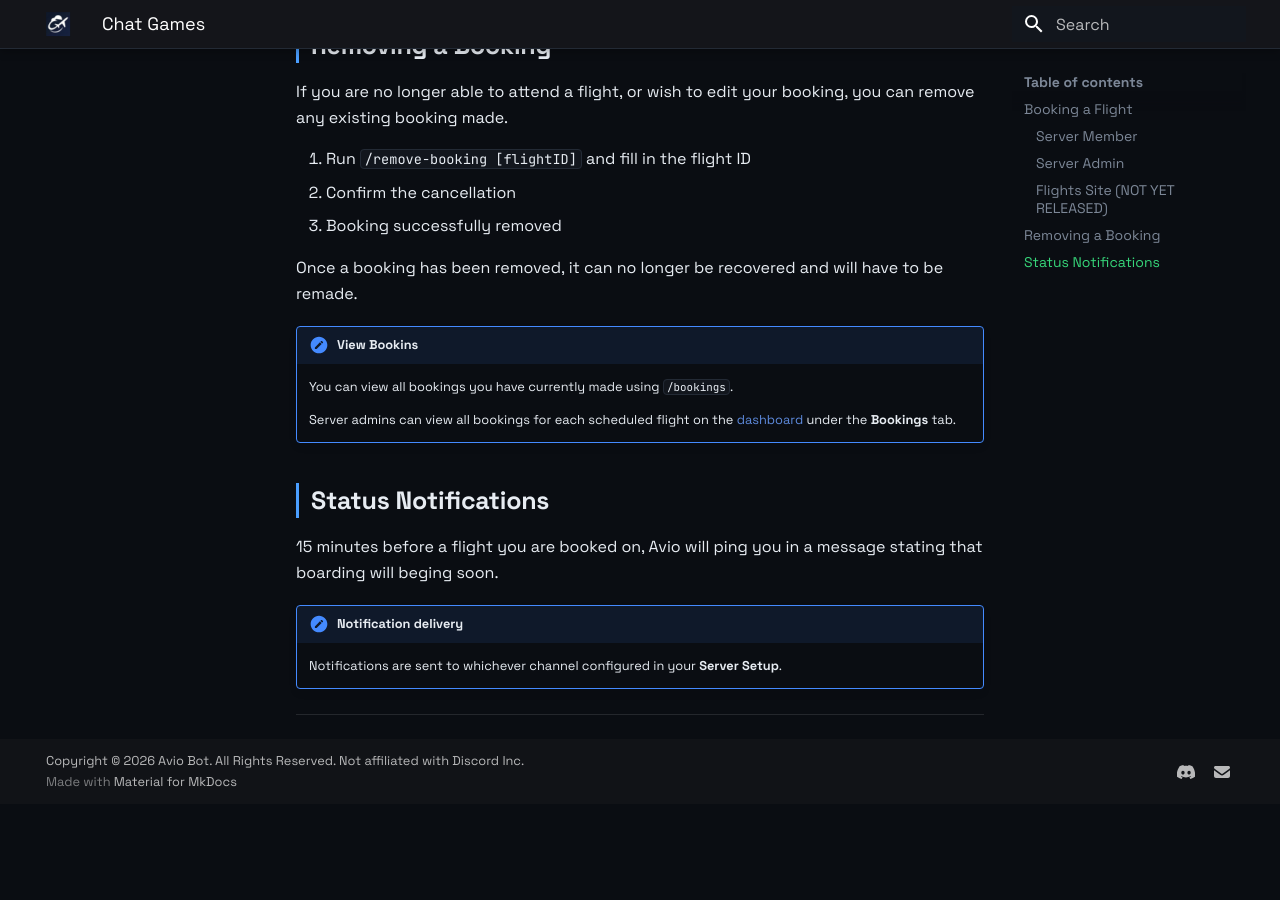
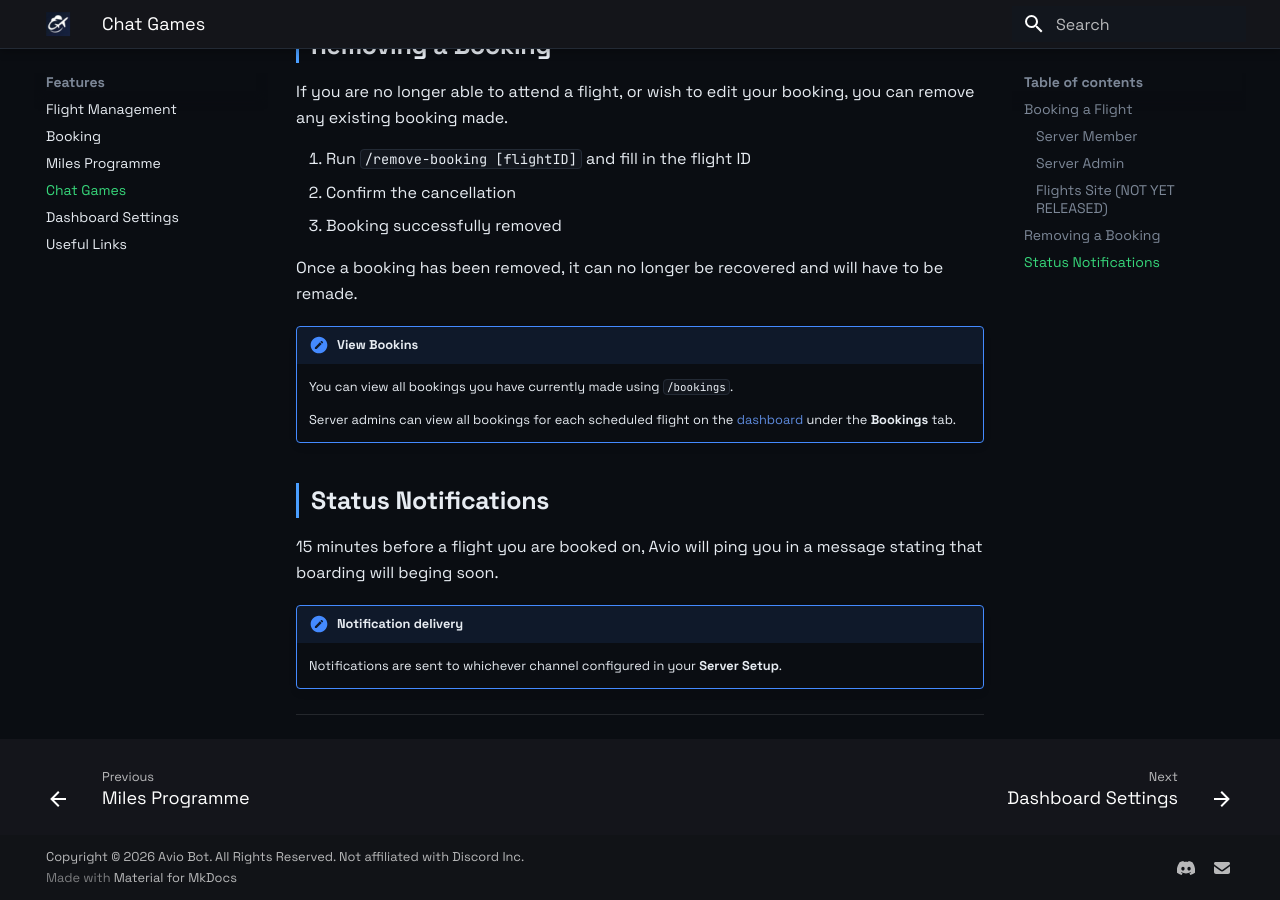
Before and after one commit to fudgemss/avio-wiki, an MkDocs documentation site: the page built from docs/features/chatgames.md, in a window 1280 px wide and 900 px high, scrolled down 1105 px. Built offline with MkDocs 1.6.1 and Material for MkDocs 9.7.7, drawn with Linux system fonts in a browser that asks for light colours; before the commit the page ends 1909 px from its top, so only the background shows below that.

Commit message:
Update mkdocs.yml

```diff
--- a/mkdocs.yml
+++ b/mkdocs.yml
@@ -27,6 +27,7 @@ nav:
       - Flight Management: features/flight-management.md
       - Booking: features/booking.md
       - Miles Programme: features/miles-programme.md
+      - Chat Games: features/chatgames.md
       - Dashboard Settings: features/dashboard-settings.md
       - Useful Links: useful-links.md
 markdown_extensions:
```
